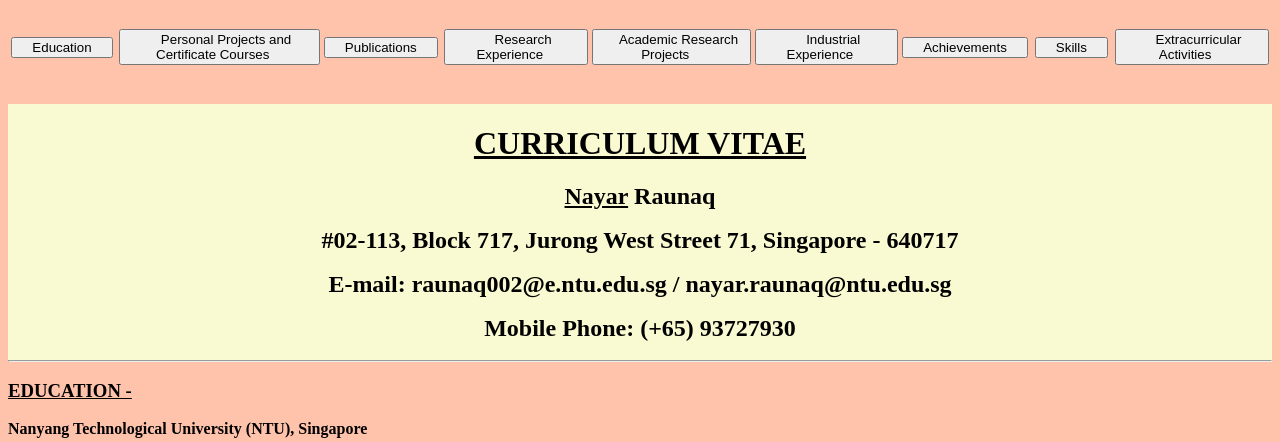
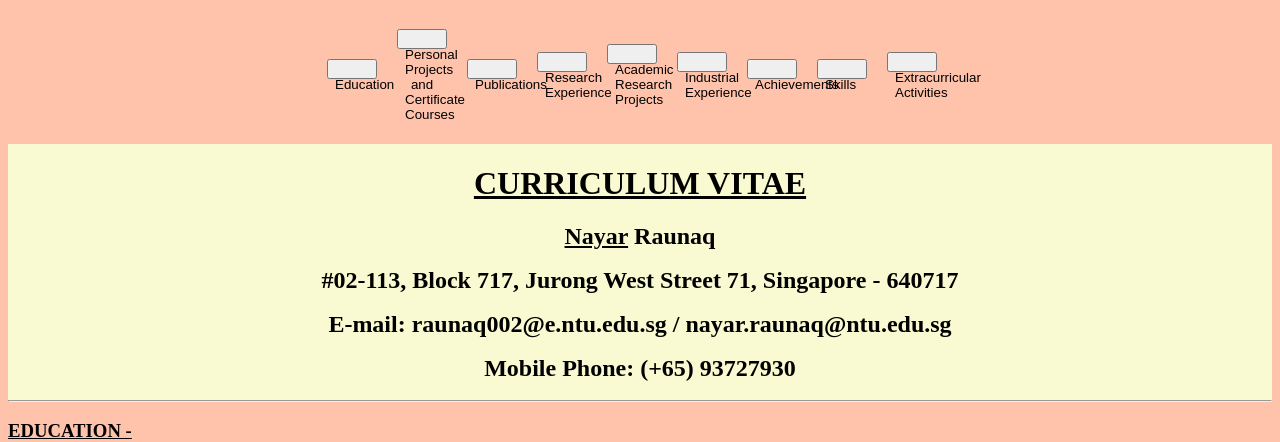
Before and after one commit to raunaqnayar/resume, a Flask app: page / in a window 1280 px wide. Shown: the top 442 px of the page. Run offline with Flask 2, Linux system fonts and the light colour scheme.

Commit message:
button size for mobile (try1)

```diff
--- a/static/style.css
+++ b/static/style.css
@@ -34,6 +34,11 @@
 div.right{
     text-align: right;
     line-height: 1;
+    }
+
+button{
+    width: 50px;
+    height: 20px;
     }
 
 /* For Laptops */
```
